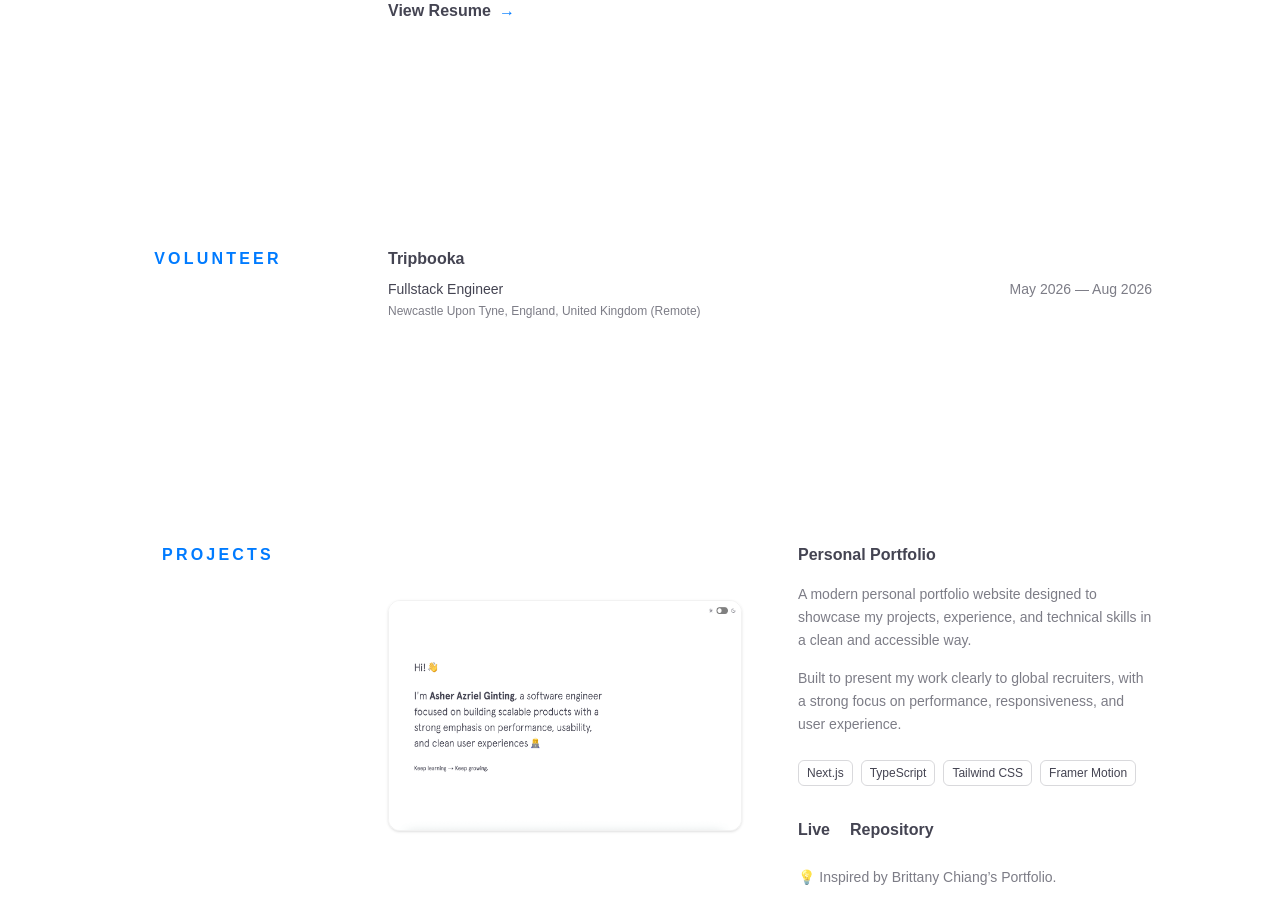
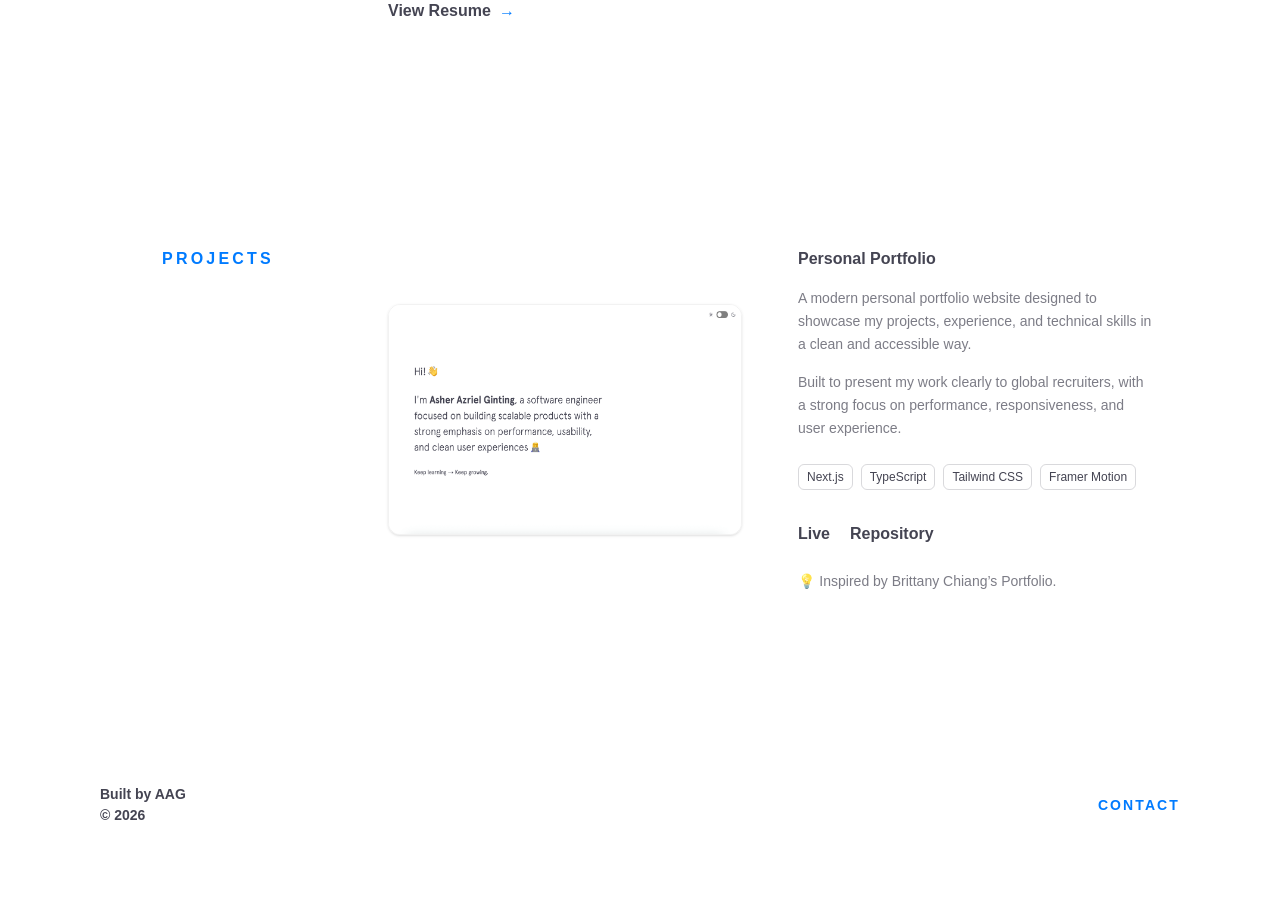
Before and after one commit to asherginting/v3.asherginting, a Next.js app: page / in a window 1280 px wide. Shown: the part 2580-3503 px from the top of the page. After the commit the page ends 3454 px from the top, so only its background shows below. Built offline with nearby package versions, Linux system fonts and the light colour scheme; a web font is replaced by a local one.

Commit message:
chore: rm volunteer

```diff
--- a/src/app/page.tsx
+++ b/src/app/page.tsx
@@ -4,7 +4,6 @@ import Background from "@/components/Background";
 import ScrollToTop from "@/components/ScrollToTop";
 import Skills from "@/components/Skills";
 import Experience from "@/components/Experience";
-import Volunteer from "@/components/Volunteer";
 import Projects from "@/components/Projects";
 import Footer from "@/components/Footer";
 
@@ -17,7 +16,6 @@ export default function Home() {
         <Background />
         <Skills />
         <Experience />
-        <Volunteer />
         <Projects />
       </main>
       <Footer />
--- a/src/components/Volunteer.tsx
+++ /dev/null
@@ -1,162 +0,0 @@
-"use client";
-
-import { motion } from "framer-motion";
-import volunteer from "@/data/volunteer.json";
-
-type Role = {
-  title: string;
-  period: string;
-  location: string;
-};
-
-type Volunteer = {
-  company: string;
-  url?: string;
-  roles: Role[];
-};
-
-const container = {
-  hidden: {},
-  visible: {
-    transition: {
-      staggerChildren: 0.12,
-    },
-  },
-};
-
-const item = {
-  hidden: { opacity: 0, y: 24 },
-  visible: {
-    opacity: 1,
-    y: 0,
-    transition: {
-      duration: 0.45,
-      ease: [0.22, 1, 0.36, 1] as const,
-    },
-  },
-};
-
-export default function Volunteer() {
-  return (
-    <section
-      id="experience"
-      className="
-        px-6 sm:px-10 md:px-20 lg:px-25
-        py-16 sm:py-20 md:py-28
-      "
-    >
-      <div
-        className="
-          max-w-5xl mx-auto
-          grid grid-cols-1
-          md:grid-cols-[140px_1fr] lg:grid-cols-[180px_1fr]
-          gap-10 md:gap-14 lg:gap-20
-        "
-      >
-        <motion.h1
-          initial={{ opacity: 0 }}
-          whileInView={{ opacity: 1 }}
-          transition={{ duration: 0.4 }}
-          viewport={{ once: true }}
-          className="
-            text-sm sm:text-base
-            font-bold text-accent
-            tracking-[0.2em]
-            text-center
-          "
-        >
-          VOLUNTEER
-        </motion.h1>
-        <motion.div
-          variants={container}
-          initial="hidden"
-          whileInView="visible"
-          viewport={{ once: true, margin: "-100px" }}
-          className="flex flex-col gap-10 md:gap-12"
-        >
-          {(volunteer as Volunteer[]).map((exp) => (
-            <motion.div key={exp.company} variants={item}>
-              {exp.url ? (
-                <motion.a
-                  href={exp.url}
-                  target="_blank"
-                  rel="noopener noreferrer"
-                  className="
-                    relative inline-block
-                    text-sm md:text-base
-                    font-semibold
-                    text-(--color-foreground)
-                    mb-2
-                  "
-                  initial="rest"
-                  whileHover="hover"
-                  whileTap="hover"
-                  animate="rest"
-                >
-                  {exp.company}
-                  <motion.span
-                    variants={{
-                      rest: { scaleX: 0 },
-                      hover: { scaleX: 1 },
-                    }}
-                    transition={{
-                      duration: 0.25,
-                      ease: [0.22, 1, 0.36, 1],
-                    }}
-                    className="
-                      absolute left-0 -bottom-1
-                      h-px w-full
-                      bg-current
-                      origin-left
-                    "
-                  />
-                </motion.a>
-              ) : (
-                <h3
-                  className="
-                    text-sm md:text-base
-                    font-semibold
-                    text-(--color-foreground)
-                    mb-2
-                  "
-                >
-                  {exp.company}
-                </h3>
-              )}
-              <div className="flex flex-col gap-5">
-                {exp.roles.map((role, i) => (
-                  <div
-                    key={i}
-                    className="
-                      flex flex-row justify-between items-start
-                      gap-4
-                    "
-                  >
-                    <div className="max-w-[70%]">
-                      <p className="text-xs sm:text-sm text-(--color-foreground)">
-                        {role.title}
-                      </p>
-                      <p className="text-xs text-(--color-foreground)/70 mt-1">
-                        {role.location}
-                      </p>
-                    </div>
-                    <div
-                      className="
-                        text-xs sm:text-sm
-                        text-(--color-foreground)/70
-                        whitespace-nowrap
-                        text-right
-                      "
-                    >
-                      {role.period}
-                    </div>
-                  </div>
-                ))}
-              </div>
-            </motion.div>
-          ))}
-        </motion.div>
-      </div>
-    </section>
-  );
-}
--- a/src/data/volunteer.json
+++ /dev/null
@@ -1,13 +0,0 @@
-[
-  {
-    "company": "Tripbooka",
-    "url": "https://tripbooka.com",
-    "roles": [
-      {
-        "title": "Fullstack Engineer",
-        "period": "May 2026 — Aug 2026",
-        "location": "Newcastle Upon Tyne, England, United Kingdom (Remote)"
-      }
-    ]
-  }
-]
```
